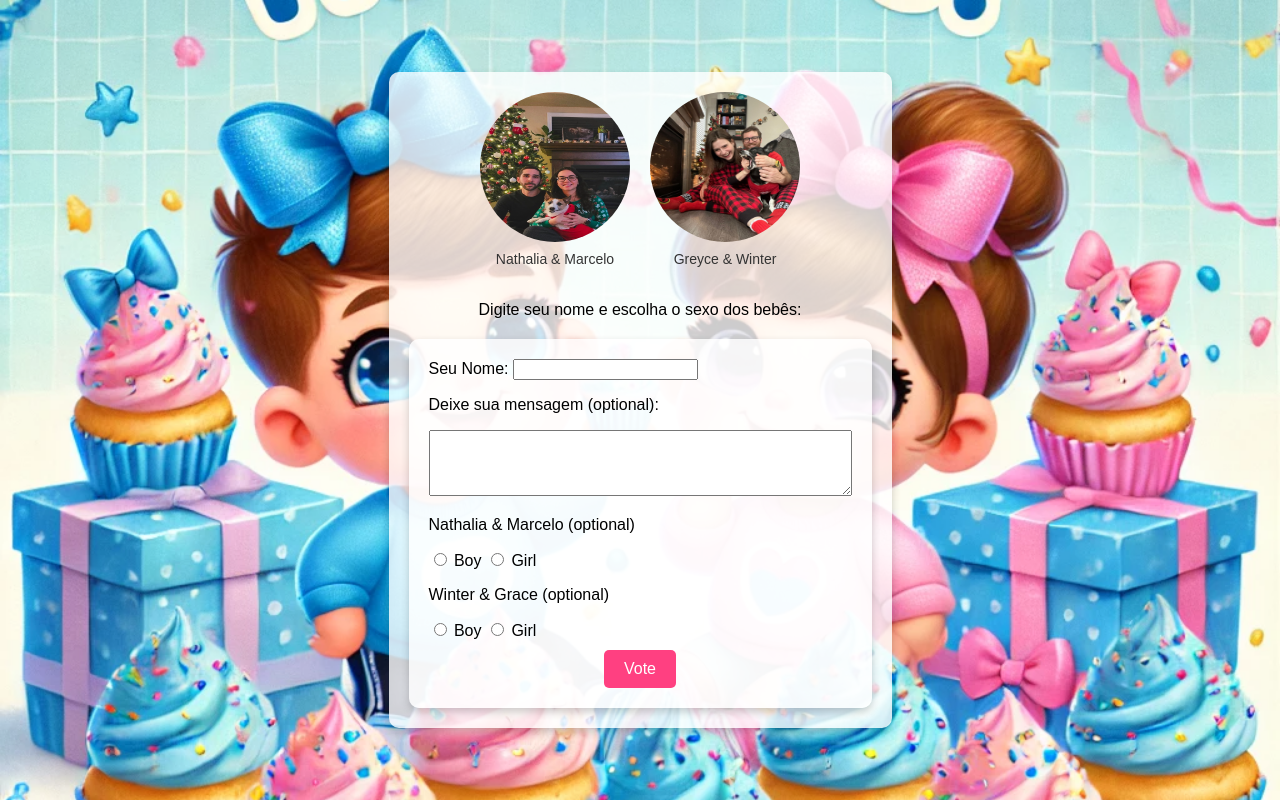
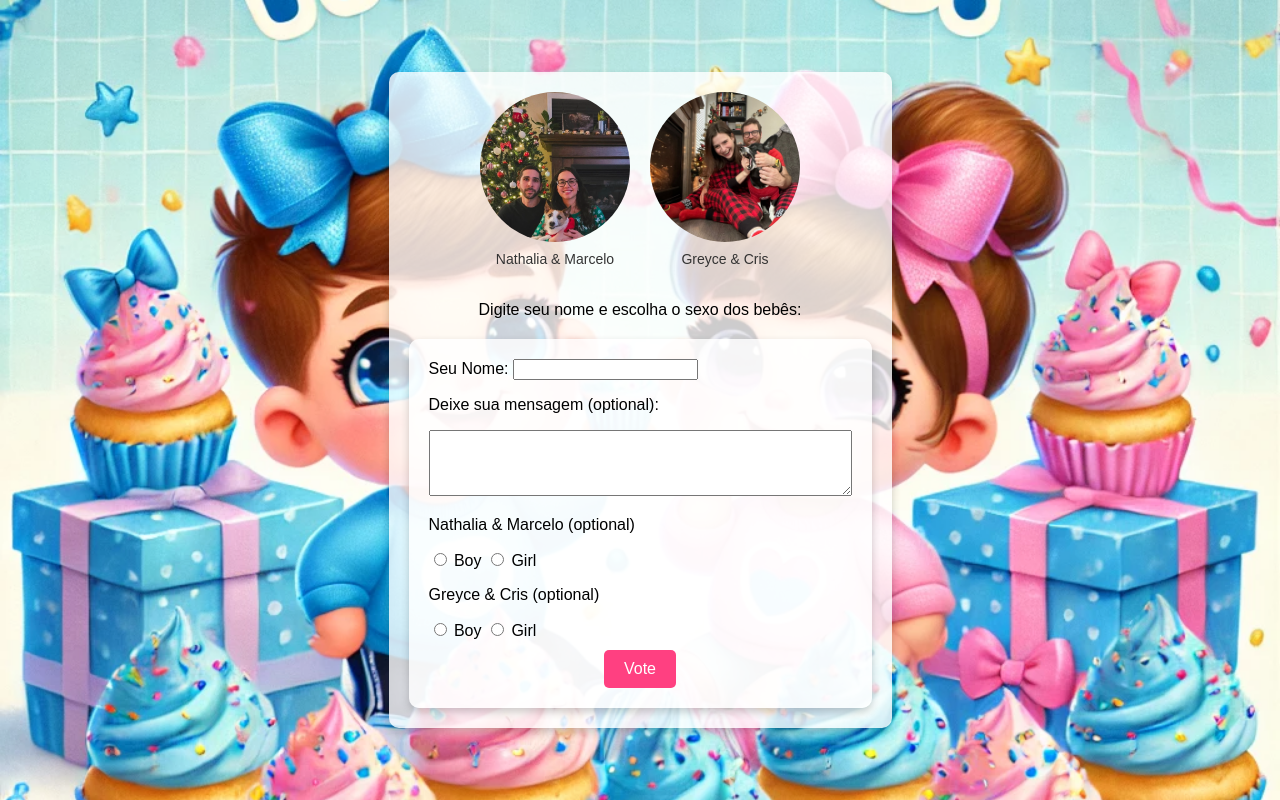
Before and after one commit to marceloaba/gender-reveal, a Flask app: page / in a window 1280 px wide. Run offline with Flask 3, Linux system fonts and the light colour scheme; data that the repository does not hold is empty.

Commit message:
Small adjustments on image and label

```diff
--- a/src/templates/index.html
+++ b/src/templates/index.html
@@ -41,6 +41,8 @@
             width: 150px;
             height: 150px;
             border-radius: 50%;
+            object-fit: cover;
+            object-position: center;
         }
         .votes {
             margin-top: 5px;
@@ -87,7 +89,7 @@
             </div>
             <div class="image-container">
                 <img src="{{ url_for('static', filename='images/greycewinter.jpg') }}" alt="Greyce & Winter">
-                <p class="votes">Greyce & Winter</p>
+                <p class="votes">Greyce & Cris</p>
 <!--                <p class="votes">Boy: {{ vote_counts['woman2_boy'] }}, Girl: {{ vote_counts['woman2_girl'] }}</p>-->
             </div>
         </div>
@@ -115,7 +117,7 @@
             <input type="radio" name="woman1" value="Boy"> Boy
             <input type="radio" name="woman1" value="Girl"> Girl
 
-            <p>Winter & Grace (optional)</p>
+            <p>Greyce & Cris (optional)</p>
             <input type="radio" name="woman2" value="Boy"> Boy
             <input type="radio" name="woman2" value="Girl"> Girl
 
```
